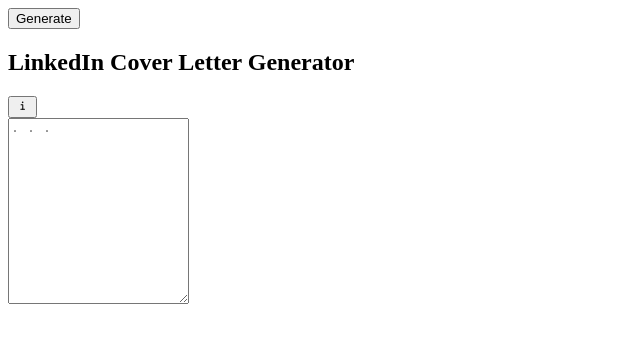
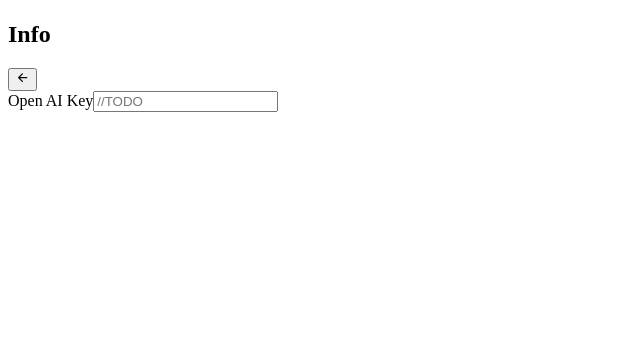
Before and after one commit to colowill/AI-Cover-Letter-Generator, a React (Create React App) app: page / in a window 1280 px wide. Shown: the top 338 px of the page, without its empty margins (0-640 px from the left). Built offline with nearby package versions, Linux system fonts and the light colour scheme; the HTML template or start-up script is replaced by a standard one.

Commit message:
created label section for resume textarea

```diff
--- a/src/App.js
+++ b/src/App.js
@@ -6,7 +6,7 @@
   return (
     // Loading Generator.js func
     <div>
-      <Generator />
+      <Profile />
     </div>
   );
 }
--- a/src/components/profile.js
+++ b/src/components/profile.js
@@ -23,6 +23,7 @@
                 className="block mb-2 text-sm font-medium text-gray-900 dark:text-white">
                 Open AI Key
                 </label>
+
                 <input
                 id="openAIKey"
                 name="openAIKey"
@@ -30,8 +31,15 @@
                 className="//TODO"
                 placeholder="//TODO"
                 required
-                >
-                </input>
+                />
+            </div>
+            <div className="mb-6">
+                <label
+                htmlFor="resume"
+                className="block mb-2 text-sm">
+
+
+                </label>
             </div>
 
         </form>
```
